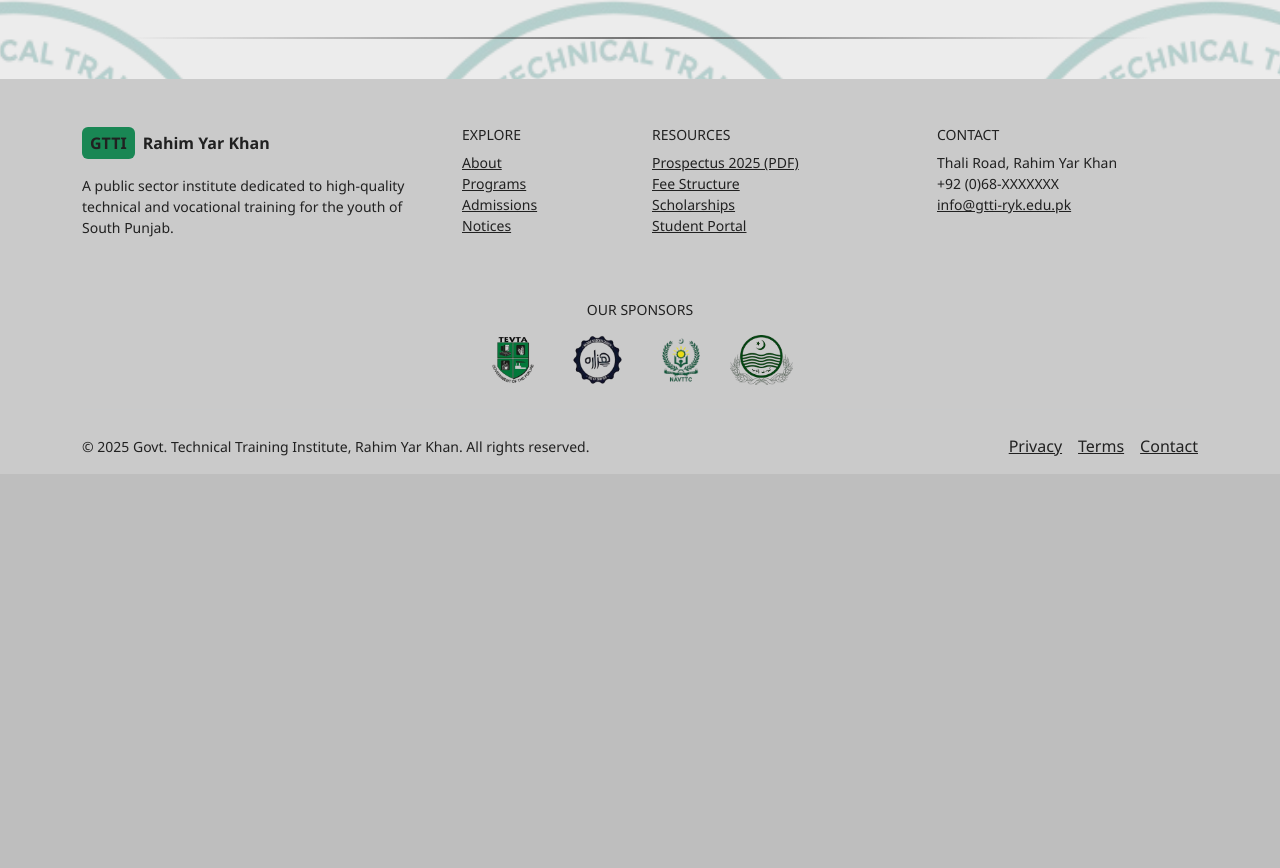
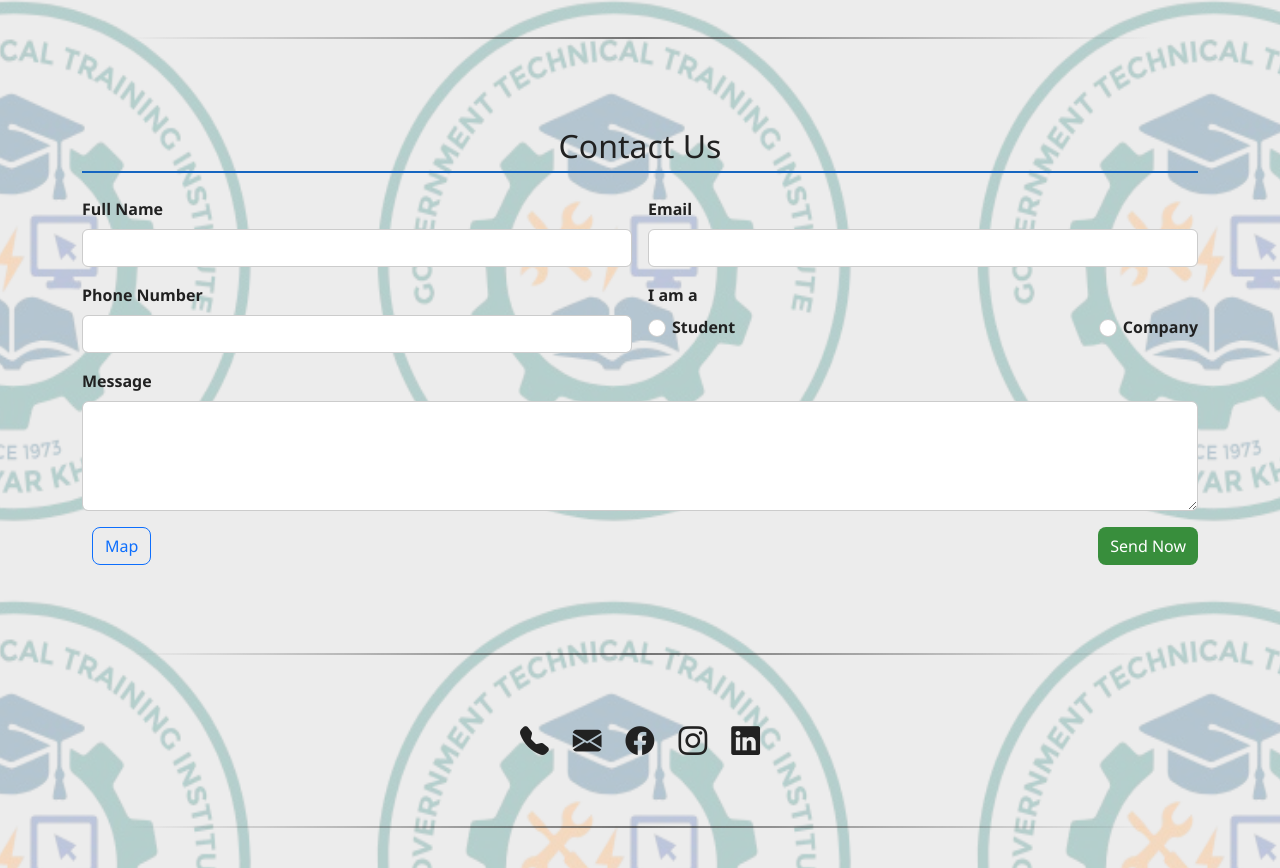
Before and after one commit to connect-muhammad-abubakar/govt-technical, a plain HTML site: page apply.html in a window 1280 px wide. Shown: the part 1830-2698 px from the top of the page. Before the commit the page ends 2304 px from the top, so only its background shows below. Drawn offline with nearby package versions, Linux system fonts and the light colour scheme.

Commit message:
Update apply.html

```diff
--- a/apply.html
+++ b/apply.html
@@ -277,6 +277,114 @@
   <button class="btn-back">Back / واپس</button>
   <button class="btn-submit" style=" background: var(--secondary-button) !important;">Submit / جمع کرواٰئیں</button>
 </div>
+<!-- Divider -->
+<hr class="section-divider">
+
+<!--Contact us section -->
+<section id="contact" class="py-5">
+  <div class="container">
+    <h2 class="text-center mb-4"
+        data-en="Contact Us"
+        data-ur="رابطہ کریں">Contact Us</h2>
+
+    <form class="contact-form">
+      <div class="row g-3">
+        <!-- Full Name -->
+        <div class="col-md-6 col-12">
+          <label for="fullName" class="form-label"
+                 data-en="Full Name" data-ur="پورا نام">Full Name</label>
+          <input type="text" id="fullName" class="form-control" required>
+        </div>
+
+        <!-- Email -->
+        <div class="col-md-6 col-12">
+          <label for="email" class="form-label"
+                 data-en="Email" data-ur="ای میل">Email</label>
+          <input type="email" id="email" class="form-control" required>
+        </div>
+
+        <!-- Phone -->
+        <div class="col-md-6 col-12">
+          <label for="phone" class="form-label"
+                 data-en="Phone Number" data-ur="فون نمبر">Phone Number</label>
+          <input type="tel" id="phone" class="form-control" required>
+        </div>
+
+        <!-- Radio -->
+        <div class="col-md-6 col-12">
+          <label class="form-label" data-en="I am a" data-ur="میں ہوں">I am a</label>
+          <div class="d-flex justify-content-between">
+            <div class="form-check">
+              <input class="form-check-input" type="radio" name="role" id="student" value="student" checked>
+              <label class="form-check-label" for="student"
+                     data-en="Student" data-ur="طالب علم">Student</label>
+            </div>
+            <div class="form-check">
+              <input class="form-check-input" type="radio" name="role" id="company" value="company">
+              <label class="form-check-label" for="company"
+                     data-en="Company" data-ur="کمپنی">Company</label>
+            </div>
+          </div>
+        </div>
+
+        <!-- Message -->
+        <div class="col-12">
+          <label for="message" class="form-label"
+                 data-en="Message" data-ur="پیغام">Message</label>
+          <textarea id="message" class="form-control" rows="4" required></textarea>
+        </div>
+
+        <!-- Buttons -->
+        <div class="col-12 d-flex justify-content-between">
+          <!-- Open Map Modal -->
+          <button type="button" class="btn btn-outline-primary"
+                  data-bs-toggle="modal" data-bs-target="#mapModal"
+                  data-en="Map" data-ur="نقشہ">Map</button>
+
+          <!-- Submit -->
+          <button type="submit" class="btn btn-success"
+                  data-en="Send Now" data-ur="ابھی بھیجیں">Send Now</button>
+        </div>
+      </div>
+    </form>
+  </div>
+</section>
+
+<!--  Bootstrap Modal for Map -->
+<div class="modal fade" id="mapModal" tabindex="-1" aria-hidden="true">
+  <div class="modal-dialog modal-lg modal-dialog-centered">
+    <div class="modal-content">
+      <div class="modal-header">
+        <h5 class="modal-title"
+            data-en="Our Location" data-ur="ہمارا مقام">Our Location</h5>
+        <button type="button" class="btn-close" data-bs-dismiss="modal"></button>
+      </div>
+      <div class="modal-body">
+        <!-- Embedded Google Map -->
+        <iframe
+          src="https://www.google.com/maps/embed?pb=!1m18!1m12!1m3!1d3453.354203665716!2d70.301!3d28.420!2m3!1f0!2f0!3f0!3m2!1i1024!2i768!4f13.1!3m3!1m2!1s0x394f96381f9f4ab3%3A0xabc123!2sGovt%20Technical%20Training%20Institute%20Rahim%20Yar%20Khan!5e0!3m2!1sen!2s!4v123456"
+          width="100%" height="400" style="border:0;" allowfullscreen="" loading="lazy">
+        </iframe>
+      </div>
+    </div>
+  </div>
+</div>
+<!-- Divider -->
+<hr class="section-divider">
+
+
+<!--Social Links Sections-->
+<section id="social-icons" class="py-4">
+  <div class="container text-center">
+    <div class="d-flex justify-content-center gap-4">
+      <a href="tel:+923001234567" class="social-icon"><i class="bi bi-telephone-fill"></i></a>
+      <a href="mailto:info@gtti.edu.pk" class="social-icon"><i class="bi bi-envelope-fill"></i></a>
+      <a href="https://facebook.com/gtti" target="_blank" class="social-icon"><i class="bi bi-facebook"></i></a>
+      <a href="https://instagram.com/gtti" target="_blank" class="social-icon"><i class="bi bi-instagram"></i></a>
+      <a href="https://linkedin.com/company/gtti" target="_blank" class="social-icon"><i class="bi bi-linkedin"></i></a>
+    </div>
+  </div>
+</section>
 
 <!-- Divider -->
 <hr class="section-divider">
```
